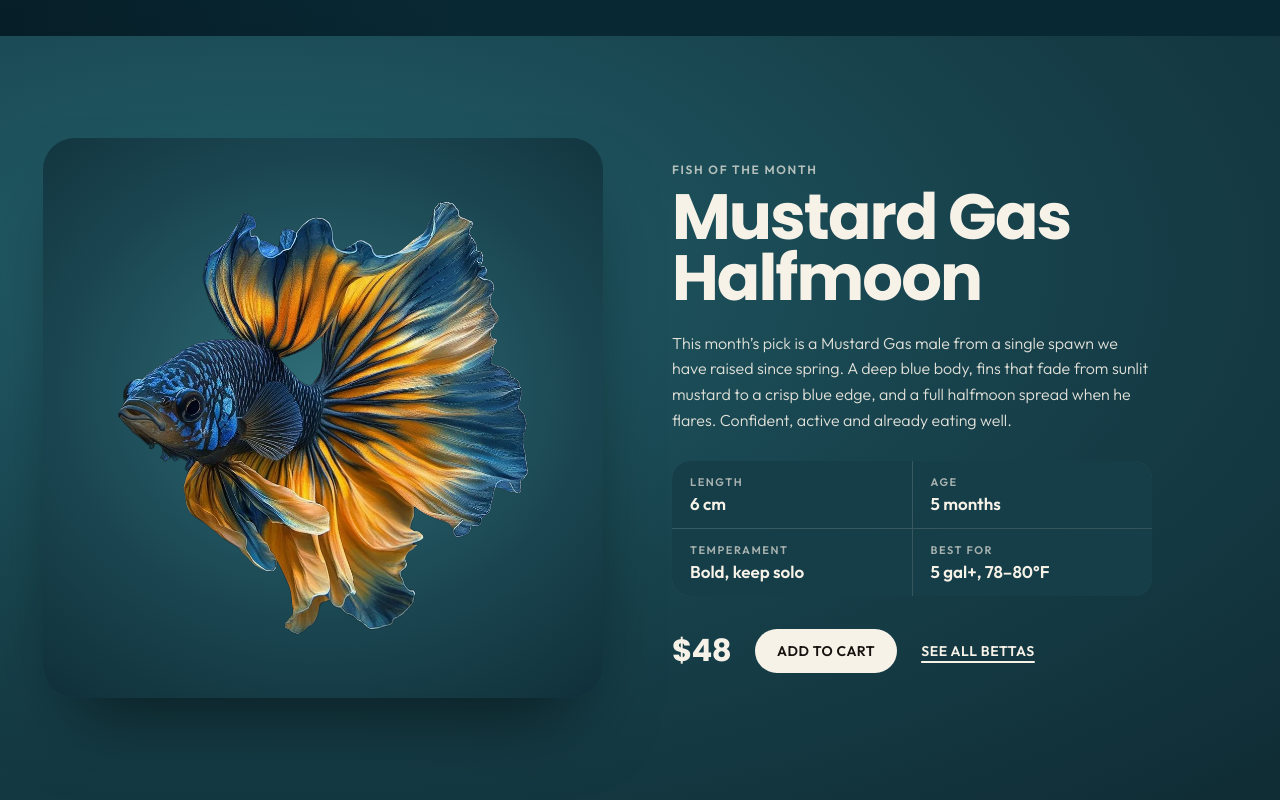
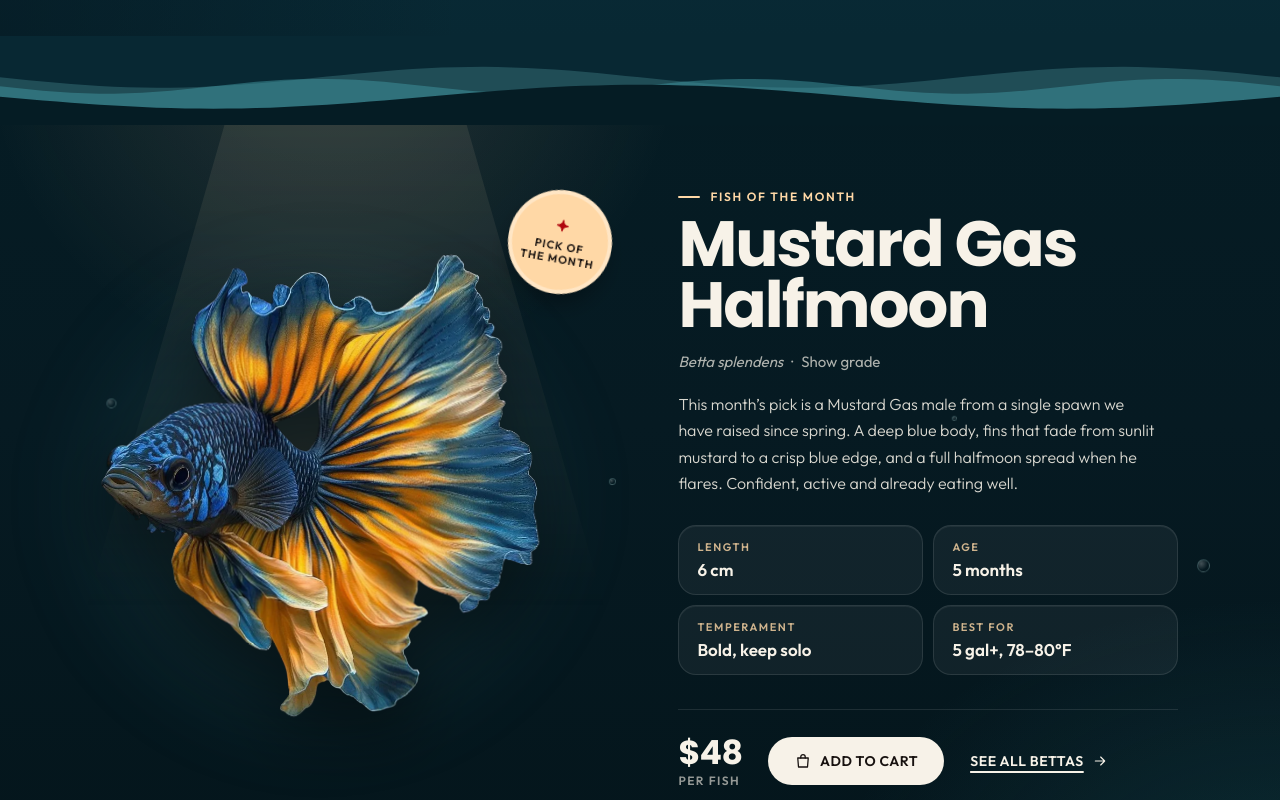
Before and after one commit to Lokesh0018/3D-Fish-Store, a React (Vite) app: page / in a window 1280 px wide. Shown: the part 3160-3960 px from the top of the page. Built offline with nearby package versions, Linux system fonts and the light colour scheme; no server answers.

Commit message:
Pick of the month

```diff
--- a/src/components/Spotlight.jsx
+++ b/src/components/Spotlight.jsx
@@ -1,13 +1,20 @@
-import { useEffect, useState } from 'react';
+import { useEffect, useRef, useState } from 'react';
 import { PRODUCTS, formatPrice } from '../data/products.js';
 import { SPOTLIGHT } from '../data/content.js';
 import { useCart } from '../cart/CartContext.jsx';
+import { flyToCart } from '../cart/flyToCart.js';
 import FishImage from './FishImage.jsx';
+import Icon from './Icon.jsx';
+import Waves from './Waves.jsx';
+
+// Decorative bubbles: horizontal position, size, duration, delay.
+const BUBBLES = [[8, 10, 11, 0], [18, 6, 9, 3], [31, 14, 13, 6], [47, 7, 10, 1.5], [62, 11, 12, 4.5], [74, 5, 8, 2], [86, 9, 11, 7], [93, 13, 14, 0.8]];
 
 export default function Spotlight({ onFilter }) {
   const product = PRODUCTS.find((p) => p.id === SPOTLIGHT.productId);
   const { add } = useCart();
   const [added, setAdded] = useState(false);
+  const art = useRef(null);
 
   useEffect(() => {
     if (!added) return;
@@ -17,13 +24,22 @@ export default function Spotlight({ onFilter }) {
 
   return (
     <section className="spotlight" id="spotlight" aria-labelledby="spotlight-title">
-      <div className="spotlight__art" data-reveal>
-        <FishImage product={product} />
+      <Waves className="waves--spotlight" />
+      <div className="bubbles" aria-hidden="true">
+        {BUBBLES.map(([x, s, d, o]) => <i key={x} style={{ '--x': `${x}%`, '--s': `${s}px`, '--d': `${d}s`, '--o': `${o}s` }} />)}
       </div>
 
-      <div className="spotlight__copy" data-reveal>
+      <div className="spotlight__stage" data-reveal>
+        <div className="spotlight__art" ref={art}>
+          <FishImage product={product} />
+        </div>
+        <p className="spotlight__badge"><Icon name="sparkle" filled /><span>Pick of<br />the month</span></p>
+      </div>
+
+      <div className="spotlight__copy" data-reveal style={{ '--i': 1 }}>
         <p className="eyebrow">Fish of the month</p>
         <h2 className="section-title" id="spotlight-title">{product.name}</h2>
+        <p className="spotlight__meta"><i>{product.species}</i><span aria-hidden="true">·</span>{product.tag}</p>
         <p className="spotlight__story">{SPOTLIGHT.story}</p>
         <dl className="specs">
           {SPOTLIGHT.specs.map((s) => (
@@ -31,11 +47,15 @@ export default function Spotlight({ onFilter }) {
           ))}
         </dl>
         <div className="spotlight__buy">
-          <p className="spotlight__price">{formatPrice(product.price)}</p>
-          <button type="button" className="btn btn--cream" onClick={() => { add(product.id); setAdded(true); }}>
+          <p className="spotlight__price">{formatPrice(product.price)}<span>per fish</span></p>
+          <button type="button" className={`btn btn--cream spotlight__add${added ? ' is-added' : ''}`}
+            onClick={() => { setAdded(true); flyToCart(art.current.querySelector('img'), () => add(product.id)); }}>
+            <Icon name={added ? 'check' : 'bag'} />
             {added ? 'Added to cart' : 'Add to cart'}
           </button>
-          <a className="text-link" href="#shop" onClick={() => onFilter(product.category)}>See all bettas</a>
+          <a className="text-link spotlight__more" href="#shop" onClick={() => onFilter(product.category)}>
+            See all bettas<Icon name="arrow" />
+          </a>
         </div>
       </div>
     </section>
--- a/src/components/Waves.jsx
+++ b/src/components/Waves.jsx
@@ -15,7 +15,7 @@ function wavePath({ period, amp, base }) {
   return `${d} L${W} 120 L0 120 Z`;
 }
 
-export default function Waves() {
+export default function Waves({ className = '' }) {
   const root = useRef(null);
   const layers = useRef([]);
 
@@ -43,7 +43,7 @@ export default function Waves() {
   }, []);
 
   return (
-    <div className="waves" ref={root} aria-hidden="true">
+    <div className={`waves ${className}`.trim()} ref={root} aria-hidden="true">
       {LAYERS.map((l, i) => (
         <svg key={l.className} className={`waves__layer ${l.className}`} ref={(el) => { layers.current[i] = el; }}
           viewBox={`0 0 ${W} 120`} preserveAspectRatio="none">
--- a/src/styles.css
+++ b/src/styles.css
@@ -160,13 +160,11 @@ h2[tabindex="-1"]:focus { outline:none }
   filter:drop-shadow(0 14px 18px rgb(0 0 0 / .28)); opacity:0; transition:opacity .4s ease, scale .6s cubic-bezier(.2,.9,.25,1) }
 .fish-img.is-loaded,.fish-img--empty { opacity:1 }
 .fish-img--empty { display:grid; place-items:center; padding:0; color:rgb(247 242 232 / .5); filter:none }
-.card__art,.tile__art,.feature__art,.review__fish,.line__art,.spotlight__art { background-color:#1d4a55 }
+.card__art,.tile__art,.feature__art,.review__fish,.line__art { background-color:#1d4a55 }
 .fish-img--empty .icon { width:clamp(18px,24%,52px); height:auto; max-height:60% }
 .card:hover .fish-img,.tile:hover .fish-img,.tile:focus-visible .fish-img,.feature:hover .fish-img { scale:1.05 }
 .feature__art,.review__fish,.line__art { position:relative; overflow:hidden }
 .feature__art .fish-img,.review__fish .fish-img,.line__art .fish-img,.tile__art .fish-img { padding:4% }
-.spotlight__art { overflow:hidden; border-radius:32px; box-shadow:0 40px 80px -30px rgb(0 0 0 / .6) }
-.spotlight__art .fish-img { padding:5%; background:radial-gradient(80% 70% at 50% 45%, #2f6e78 0%, #1a4550 60%, #10303a 100%) }
 
 /* care details on product cards */
 .card__facts { display:flex; flex-wrap:wrap; gap:6px; margin:0 0 12px; padding:0; list-style:none }
@@ -188,11 +186,11 @@ h2[tabindex="-1"]:focus { outline:none }
     radial-gradient(60% 40% at 80% 0%, rgb(120 210 214 / .16), transparent 70%),
     radial-gradient(50% 45% at 0% 100%, rgb(4 20 28 / .5), transparent 72%),
     linear-gradient(180deg, var(--sea-top) 0%, #0f4b5a 38%, #0b3542 72%, #082833 100%) }
-.waves { position:relative; z-index:1; height:clamp(56px,7vw,112px); margin:0 calc(var(--gutter) * -1) clamp(28px,3.6vw,56px); overflow:hidden; background:var(--ink) }
+.waves { position:relative; z-index:1; height:clamp(56px,7vw,112px); margin:0 calc(var(--gutter) * -1) clamp(28px,3.6vw,56px); overflow:hidden; background:var(--wave-above, var(--ink)) }
 .waves__layer { position:absolute; left:0; bottom:-1px; width:200%; height:100%; will-change:transform }
 .waves__l1 { fill:rgb(120 210 214 / .22) }
 .waves__l2 { fill:rgb(64 150 160 / .5) }
-.waves__l3 { fill:var(--sea-top) }
+.waves__l3 { fill:var(--wave-front, var(--sea-top)) }
 .shop__inner { position:relative; max-width:1480px; margin:0 auto }
 .shop__head { display:grid; grid-template-columns:minmax(0,1fr) minmax(0,400px); align-items:end; gap:24px clamp(32px,5vw,96px) }
 .shop .eyebrow { display:flex; align-items:center; gap:10px; color:#9fe0df; opacity:1 }
@@ -308,17 +306,55 @@ h2[tabindex="-1"]:focus { outline:none }
 .ticker__mark { width:18px; height:18px; color:var(--red-lift); stroke:none }
 @keyframes ticker { to { translate:-50% 0 } }
 
-/* ---------- Spotlight ---------- */
-.spotlight { display:grid; grid-template-columns:1fr 1fr; align-items:center; gap:clamp(32px,5vw,96px); padding:clamp(64px,8vw,140px) var(--gutter);
-  background:radial-gradient(120% 100% at 20% 30%, #23606b 0%, #17414b 50%, #0f2a32 100%) }
-.spotlight__art { position:relative; display:grid; place-items:center; aspect-ratio:1; max-width:560px; width:100%; justify-self:center }
-.spotlight__story { margin:22px 0 28px; max-width:46ch; font-weight:300; font-size:clamp(16px,1.2vw,19px); line-height:1.6; opacity:.9 }
-.specs { display:grid; grid-template-columns:repeat(2,minmax(0,1fr)); gap:1px; margin:0 0 32px; max-width:480px; border-radius:18px; overflow:hidden; background:rgb(247 242 232 / .14) }
-.specs div { padding:14px 18px; background:#163e48 }
-.specs dt { font-size:11px; font-weight:600; letter-spacing:.14em; text-transform:uppercase; opacity:.65 }
-.specs dd { margin:4px 0 0; font-size:17px; font-weight:600 }
-.spotlight__buy { display:flex; flex-wrap:wrap; align-items:center; gap:14px 24px }
-.spotlight__price { margin:0; font-family:var(--display); font-weight:700; font-size:clamp(28px,2.4vw,40px); letter-spacing:-.02em }
+/* ---------- Spotlight ----------
+   Deeper water than the collection above it; a warm beam falls on the featured fish. */
+.spotlight { --gold:#ffd8a6; position:relative; isolation:isolate; overflow:clip; display:grid; grid-template-columns:minmax(0,1fr) minmax(0,1fr); align-items:center;
+  gap:clamp(40px,6vw,112px); padding:calc(clamp(56px,7vw,112px) + clamp(48px,5vw,88px)) var(--gutter) clamp(72px,9vw,150px);
+  background:
+    radial-gradient(38% 55% at 26% 0%, rgb(255 216 166 / .13), transparent 72%),
+    radial-gradient(50% 50% at 100% 100%, rgb(40 120 132 / .22), transparent 70%),
+    linear-gradient(180deg, #051c24 0%, #061a22 45%, #04151b 100%) }
+/* wave band rolling over from the collection's deep water (overlaid, so it doesn't take a grid cell) */
+.waves--spotlight { --wave-above:#082833; --wave-front:#051c24; position:absolute; top:0; left:0; right:0; margin:0 }
+/* light beam slanting down onto the fish */
+.spotlight::before { content:""; position:absolute; z-index:-1; top:-10%; left:4%; width:46%; height:90%; pointer-events:none;
+  background:linear-gradient(180deg, rgb(255 226 186 / .12), transparent 85%); clip-path:polygon(38% 0, 62% 0, 100% 100%, 0 100%); filter:blur(18px) }
+
+.bubbles { position:absolute; inset:0; z-index:-1; pointer-events:none }
+.bubbles i { position:absolute; bottom:-20px; left:var(--x); width:var(--s); height:var(--s); border-radius:50%;
+  border:1px solid rgb(190 240 238 / .35); background:radial-gradient(circle at 30% 30%, rgb(255 255 255 / .35), transparent 60%);
+  animation:bubble var(--d) linear var(--o) infinite; opacity:0 }
+@keyframes bubble { 10% { opacity:.8 } 50% { translate:8px -50vh } 90% { opacity:.6 } 100% { translate:-6px -105vh; opacity:0 } }
+
+.spotlight__stage { position:relative; max-width:560px; width:100%; justify-self:center }
+.spotlight__stage::before { content:""; position:absolute; inset:4% 0 0; z-index:-1; border-radius:50%; background:radial-gradient(closest-side, rgb(255 216 166 / .2), rgb(64 150 160 / .12) 55%, transparent); filter:blur(30px) }
+.spotlight__art { position:relative; display:grid; place-items:center; aspect-ratio:1; width:100% }
+.spotlight__art .fish-img { padding:2%; background:none; filter:drop-shadow(0 30px 34px rgb(0 0 0 / .5)); animation:bob 6s ease-in-out infinite }
+@keyframes bob { 50% { translate:0 -10px; rotate:-1.5deg } }
+.spotlight__badge { position:absolute; top:-18px; right:-12px; display:grid; place-items:center; align-content:center; gap:4px; width:104px; height:104px; margin:0;
+  border-radius:50%; background:var(--gold); color:var(--ink); text-align:center; font-size:11px; font-weight:600; line-height:1.15; letter-spacing:.1em; text-transform:uppercase;
+  box-shadow:0 14px 30px -10px rgb(0 0 0 / .55), inset 0 0 0 4px rgb(255 255 255 / .35); rotate:10deg }
+.spotlight__badge .icon { width:18px; height:18px; color:var(--red) }
+
+.spotlight .eyebrow { display:flex; align-items:center; gap:10px; color:var(--gold); opacity:1 }
+.spotlight .eyebrow::before { content:""; width:22px; height:2px; border-radius:2px; background:currentColor }
+.spotlight .section-title { max-width:12ch }
+.spotlight__meta { display:flex; flex-wrap:wrap; gap:8px; margin:16px 0 0; font-size:15px; color:rgb(247 242 232 / .7) }
+.spotlight__story { margin:20px 0 28px; max-width:46ch; font-weight:300; font-size:clamp(16px,1.2vw,19px); line-height:1.65; color:rgb(247 242 232 / .88) }
+.specs { display:grid; grid-template-columns:repeat(2,minmax(0,1fr)); gap:10px; margin:0 0 34px; max-width:500px }
+.specs div { padding:14px 18px; border-radius:18px; background:rgb(255 255 255 / .05); border:1px solid rgb(255 255 255 / .1);
+  box-shadow:inset 0 1px 0 rgb(255 255 255 / .06) }
+.specs dt { font-size:11px; font-weight:600; letter-spacing:.14em; text-transform:uppercase; color:rgb(255 216 166 / .8) }
+.specs dd { margin:5px 0 0; font-size:17px; font-weight:600 }
+.spotlight__buy { display:flex; flex-wrap:wrap; align-items:center; gap:16px 26px; padding-top:26px; border-top:1px solid rgb(255 255 255 / .1); max-width:500px }
+.spotlight__price { display:grid; margin:0; font-family:var(--display); font-weight:700; font-size:clamp(30px,2.6vw,44px); line-height:1; letter-spacing:-.02em }
+.spotlight__price span { margin-top:6px; font-family:var(--body); font-size:12px; font-weight:600; letter-spacing:.12em; text-transform:uppercase; color:rgb(247 242 232 / .6) }
+.spotlight__add { gap:.55em; min-height:48px; padding:13px 26px }
+.spotlight__add .icon { width:18px; height:18px }
+.spotlight__add.is-added,.spotlight__add.is-added:hover { background:#2f7a4d; color:var(--cream) }
+.spotlight__more { display:inline-flex; align-items:center; gap:8px; min-height:44px }
+.spotlight__more .icon { width:16px; height:16px; transition:translate .2s ease }
+.spotlight__more:hover .icon { translate:4px 0 }
 
 /* ---------- Journey ---------- */
 .journey { padding:clamp(64px,8vw,140px) var(--gutter); background:var(--cream); color:var(--ink) }
@@ -427,7 +463,8 @@ h2[tabindex="-1"]:focus { outline:none }
 }
 @media (max-width:900px) {
   .spotlight,.faq { grid-template-columns:1fr }
-  .spotlight__art { max-width:380px }
+  .spotlight__stage { max-width:400px }
+  .spotlight__badge { width:88px; height:88px; font-size:10px; right:-6px }
   .shop__head { grid-template-columns:1fr; align-items:start }
 }
 /* Menu becomes a full-screen sheet on small screens */
@@ -474,6 +511,7 @@ h2[tabindex="-1"]:focus { outline:none }
   html { scroll-behavior:auto }
   .star { animation:none }
   .koi,.drawer__panel,.drawer__scrim,.card,.fish-img,.menu,.menu-scrim,.burger i,.tile,.menu [style*="--i"],[data-reveal] { transition:none }
-  .ticker__track,.sort__list,.nav__count.is-bump { animation:none }
+  .ticker__track,.sort__list,.nav__count.is-bump,.bubbles i,.spotlight__art .fish-img { animation:none }
+  .bubbles { display:none }
   [data-reveal] { opacity:1; translate:none }
 }
```
